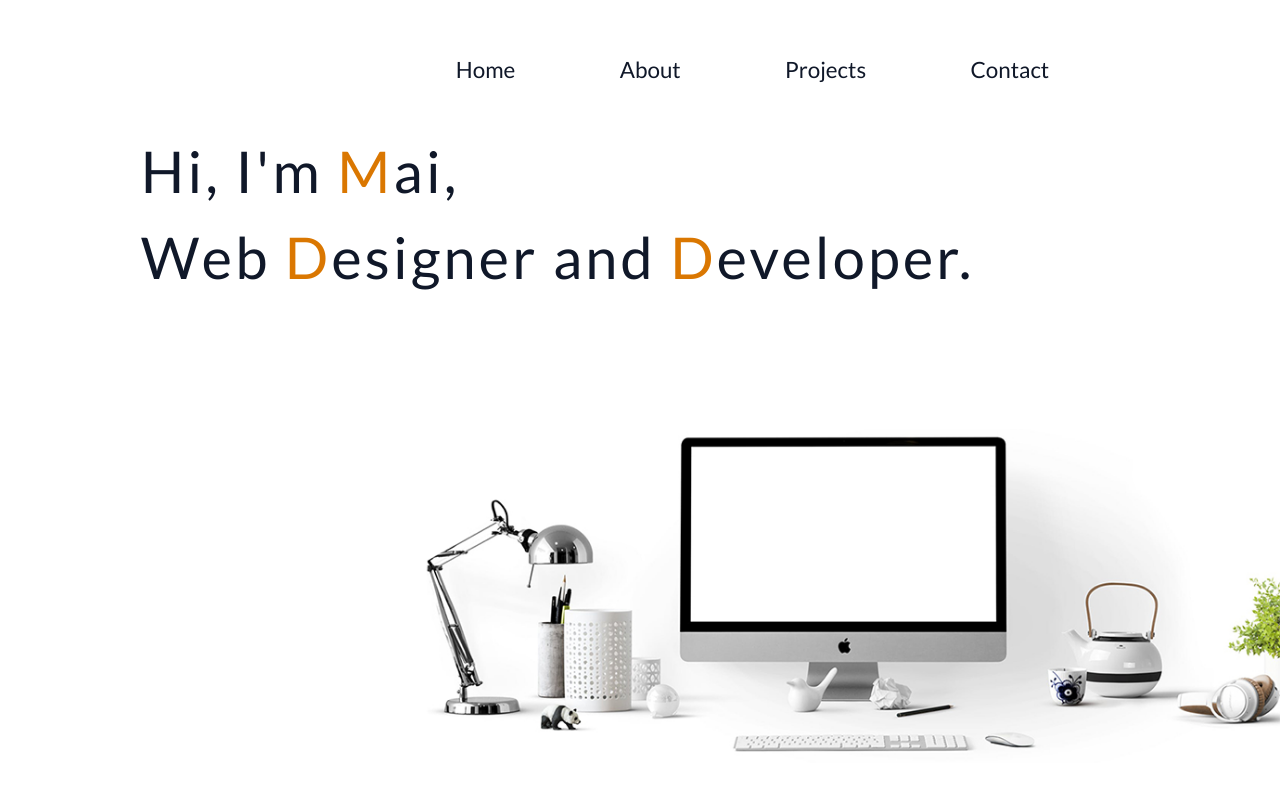
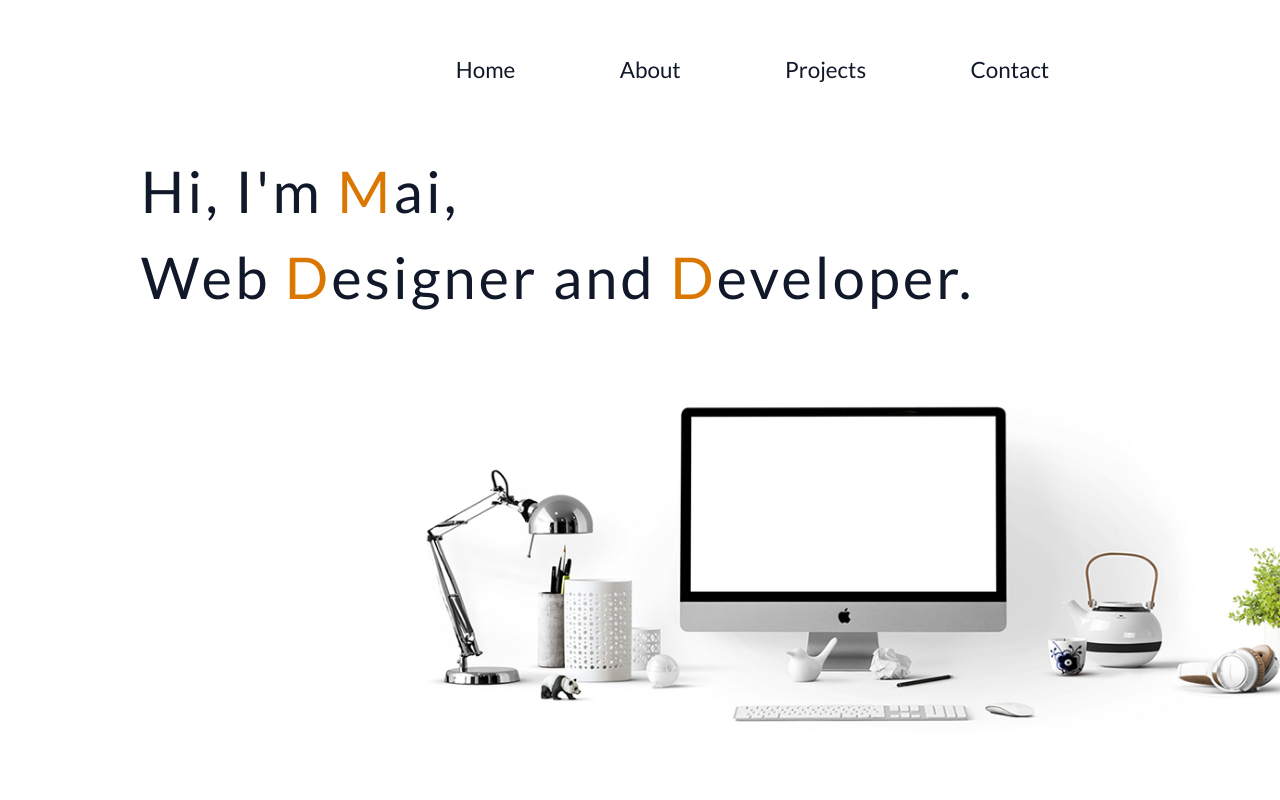
Before and after one commit to tqmai04/portfolio, a website: page app/index.html in a window 1280 px wide. Shown: the top 800 px of the page. Drawn offline with Linux system fonts and the light colour scheme.

Commit message:
fixed wide screen image

```diff
--- a/app/assets/styles/base/_global.css
+++ b/app/assets/styles/base/_global.css
@@ -51,3 +51,8 @@ body {
     opacity: 0;
     transition: none;
 }
+header {
+    width: 100%;
+    display: block;
+    overflow: hidden;
+}
--- a/app/assets/styles/modules/_banner.css
+++ b/app/assets/styles/modules/_banner.css
@@ -24,9 +24,8 @@ img{
 }
 
 nav{
-
+    text-align: center;
     font-size: 1.4rem;
-    text-align: center;
     clear: both;
     padding-top: 25px;
 
@@ -37,11 +36,21 @@ nav{
 }
 
 .banner {
+    position: relative;
     @mixin atLarge {
         height: 100vh;
+        overflow: hidden;
+    }
+    &__workstation {
+        @mixin atLarge {
+            position: absolute;
+            bottom: 4rem;
+            right: 0;
+        }
+
     }
     &__intro{
-
+        display: block;
         font-size: 1.8rem;
         font-style: normal;
         font-weight: 300;
@@ -64,9 +73,11 @@ nav{
             font-size: 3.6rem;
             letter-spacing: 0.2rem;
             line-height: 5.4rem;
-            margin: 8rem auto;
+            margin: 0;
+            padding: 2rem 0;
         }
     }
+
 
     &__blueText {
         color: $mainBlue;
--- a/app/index.html
+++ b/app/index.html
@@ -32,12 +32,14 @@
   <div class="banner__intro"><span class="banner__blueText">Hi, I'm </span><span class="banner__orgText">M</span><span class="banner__blueText">ai,<br>Web </span><span class="banner__orgText">D</span><span class="banner__blueText">esigner</span>
     <span class="banner__blueText">and </span><span class="banner__orgText">D</span><span class="banner__blueText">eveloper.</span></div>
   </div>
+  <div class="banner__workstation">
   <picture>
     <source srcset = "assets/images/background_large.png 1920w" media="(min-width: 1380px)">
     <source srcset = "assets/images/background_medium.png 1380w" media="(min-width: 990px)">
     <source srcset = "assets/images/background_small.png 990w" media="(min-width: 640px)">
-    <img srcset="./assets/images/background_smaller.png 640w" alt="workstation">
+    <img clas="banner__workstation-image" srcset="./assets/images/background_smaller.png 640w" alt="workstation">
   </picture>
+</div>
 </div>
 <div class="about" id="about">
   <div class="wrapper">
--- a/app/temp/styles/styles.css
+++ b/app/temp/styles/styles.css
@@ -401,6 +401,12 @@ body {
     transition: none;
 }
 
+header {
+    width: 100%;
+    display: block;
+    overflow: hidden;
+}
+
 ul {
     list-style: none;
     display: block;
@@ -433,9 +439,8 @@ img{
 }
 
 nav{
-
+    text-align: center;
     font-size: 1.4rem;
-    text-align: center;
     clear: both;
     padding-top: 25px;
 }
@@ -448,15 +453,30 @@ nav{
 }
     }
 
+.banner {
+    position: relative;
+}
+
 @media (min-width: 1200px){
 
 .banner {
-        height: 100vh
+        height: 100vh;
+        overflow: hidden
 }
     }
 
+@media (min-width: 1200px){
+
+.banner__workstation {
+            position: absolute;
+            bottom: 4rem;
+            right: 0
+
+    }
+    }
+
 .banner__intro{
-
+        display: block;
         font-size: 1.8rem;
         font-style: normal;
         font-weight: 300;
@@ -489,7 +509,8 @@ nav{
             font-size: 3.6rem;
             letter-spacing: 0.2rem;
             line-height: 5.4rem;
-            margin: 8rem auto
+            margin: 0;
+            padding: 2rem 0
     }
     }
 
```
Also changed, not shown: docs/index.html (+4 -2 lines), app/assets/images/gsdgsd.png (added), docs/assets/images/gsdgsd.png (added), 2 other files.
